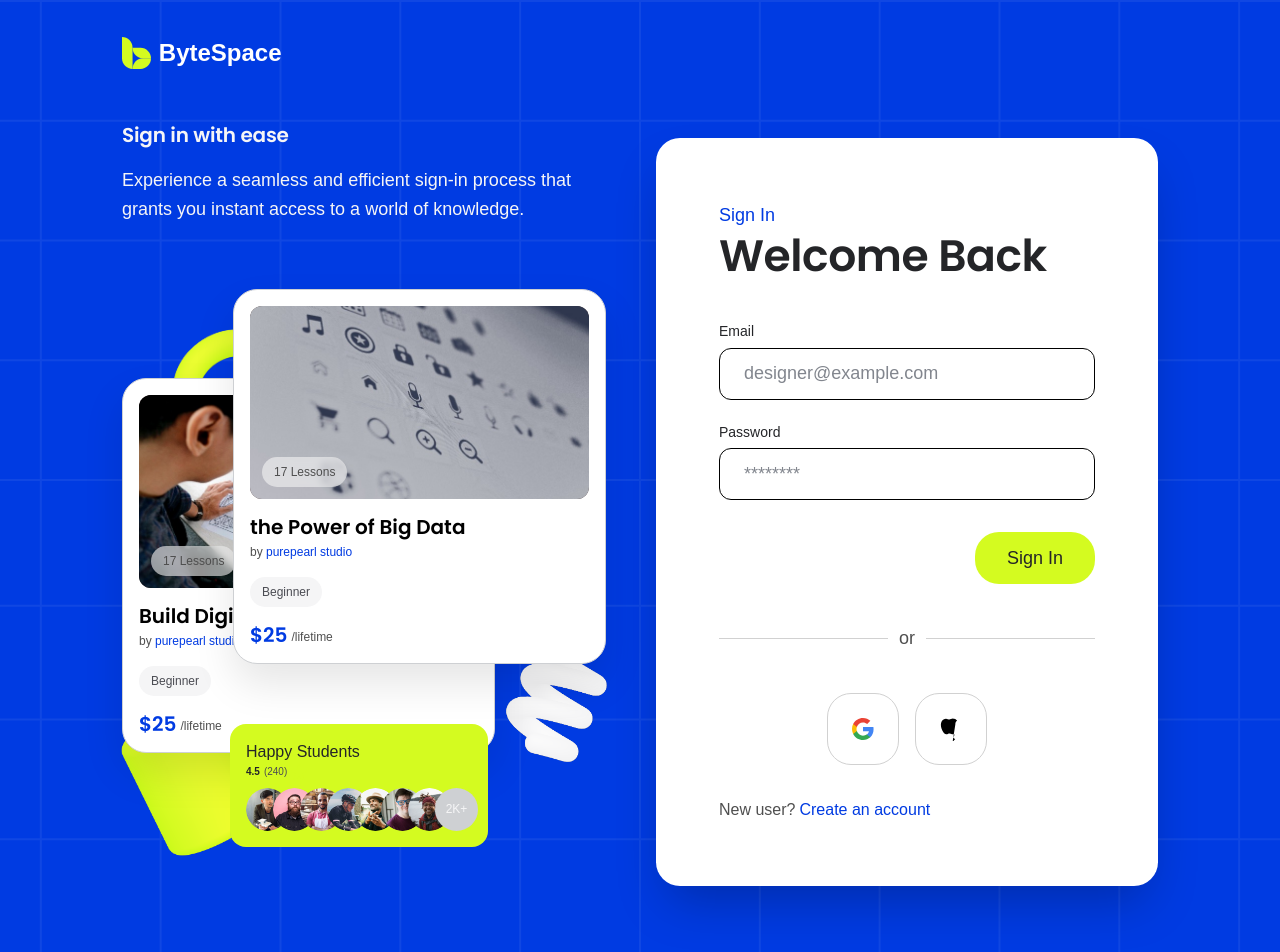
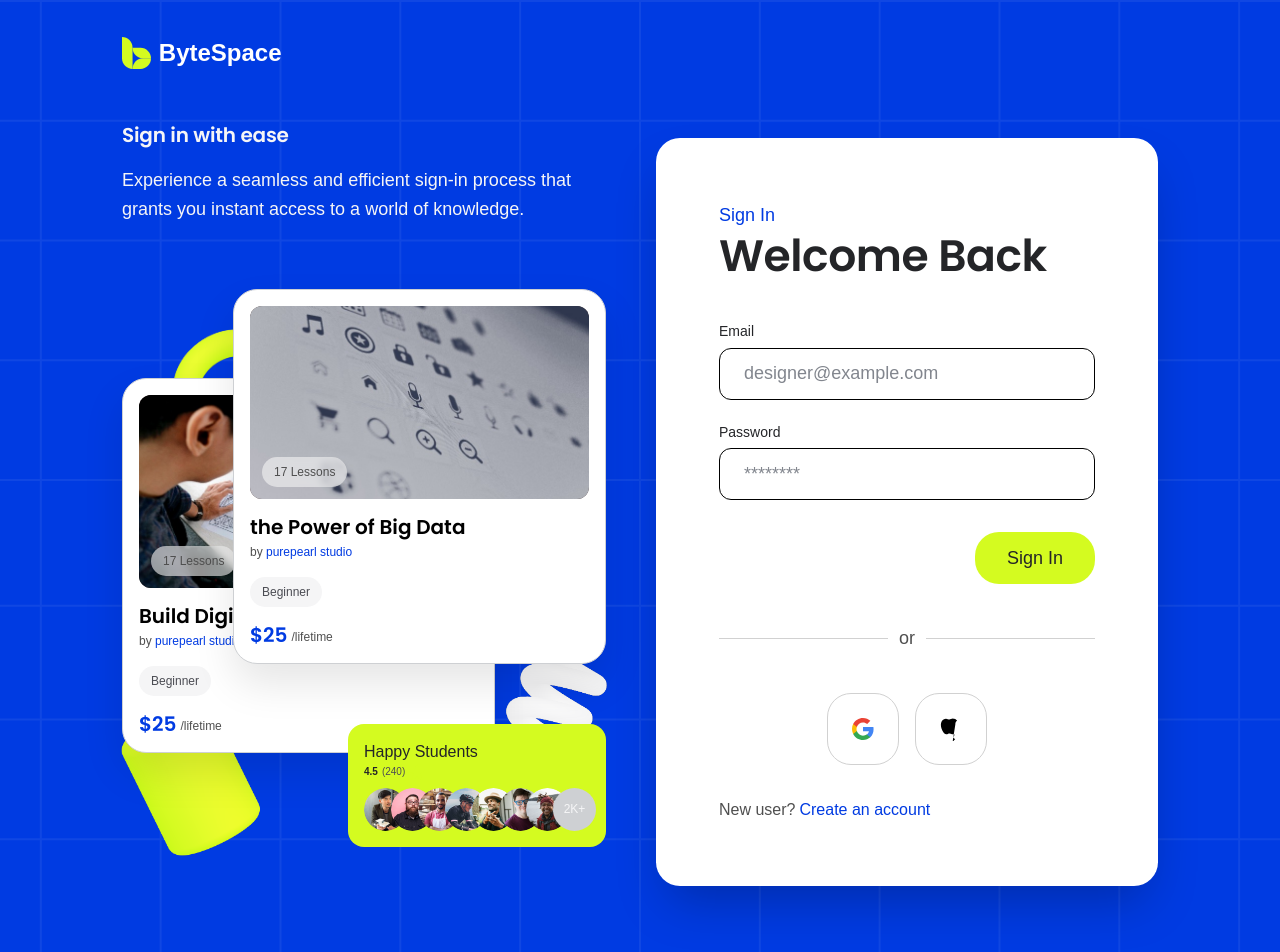
Before and after one commit to Rifat-2020831030/ByteSpace_Task, a Next.js app: page /login in a window 1280 px wide. Shown: the top 952 px of the page. Built offline with nearby package versions, Linux system fonts and the light colour scheme; a web font is replaced by a local one.

Commit message:
fix(auth): correct z-index and positions of 3d shapes and happy students card

```diff
--- a/src/components/layout/AuthLayout.tsx
+++ b/src/components/layout/AuthLayout.tsx
@@ -82,6 +82,24 @@ export function AuthLayout({ leftTitle, leftDescription, children }: AuthLayoutP
 
           {/* Graphics Container */}
           <div className="relative w-full h-[600px] mt-[65px] -ml-[25px]">
+            {/* 3D Shapes (Rendered first to stay behind cards) */}
+            <TintedShape
+              src={ASSETS.shapes.shape1}
+              color="bg-brand-gray-50"
+              className="w-[175px] h-[175px] left-[373px] top-[321px] z-0"
+              flip
+            />
+            <TintedShape
+              src={ASSETS.shapes.cone1}
+              color="bg-brand-lime"
+              className="w-[146px] h-[146px] left-[54px] top-[15px] z-0"
+            />
+            <TintedShape
+              src={ASSETS.shapes.cone2}
+              color="bg-brand-lime"
+              className="w-[188px] h-[188px] left-[0px] top-[397px] z-0"
+            />
+
             {/* Card 1 */}
             <div className="absolute left-[25px] top-[89px] z-10">
               <CourseCard course={course1} variant="floating" />
@@ -93,7 +111,7 @@ export function AuthLayout({ leftTitle, leftDescription, children }: AuthLayoutP
             </div>
 
             {/* Happy Students */}
-            <div className="absolute left-[133px] top-[435px] z-30 backdrop-blur-[10px] bg-brand-lime p-[16px] rounded-[16px] w-[258px] flex flex-col gap-[8px]">
+            <div className="absolute left-[251px] top-[435px] z-30 backdrop-blur-[10px] bg-brand-lime p-[16px] rounded-[16px] w-[258px] flex flex-col gap-[8px]">
               <div className="flex flex-col text-brand-gray-950">
                 <span className="font-body font-medium text-[16px] leading-[1.5]">Happy Students</span>
                 <div className="flex items-center gap-1">
@@ -119,24 +137,6 @@ export function AuthLayout({ leftTitle, leftDescription, children }: AuthLayoutP
                 badgeClassName="w-[43px] h-[43px] -ml-[16px] bg-brand-gray-200 text-brand-gray-50 text-[12px]"
               />
             </div>
-
-            {/* 3D Shapes */}
-            <TintedShape
-              src={ASSETS.shapes.shape1}
-              color="bg-brand-gray-50"
-              className="w-[175px] h-[175px] left-[373px] top-[321px]"
-              flip
-            />
-            <TintedShape
-              src={ASSETS.shapes.cone1}
-              color="bg-brand-lime"
-              className="w-[146px] h-[146px] left-[54px] top-[15px]"
-            />
-            <TintedShape
-              src={ASSETS.shapes.cone2}
-              color="bg-brand-lime"
-              className="w-[188px] h-[188px] left-[0px] top-[397px]"
-            />
           </div>
         </div>
 
```
